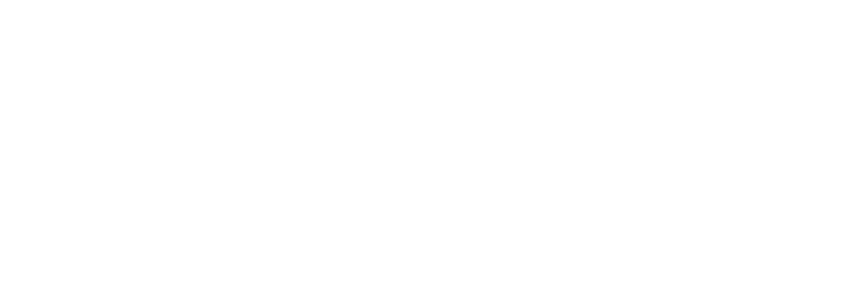
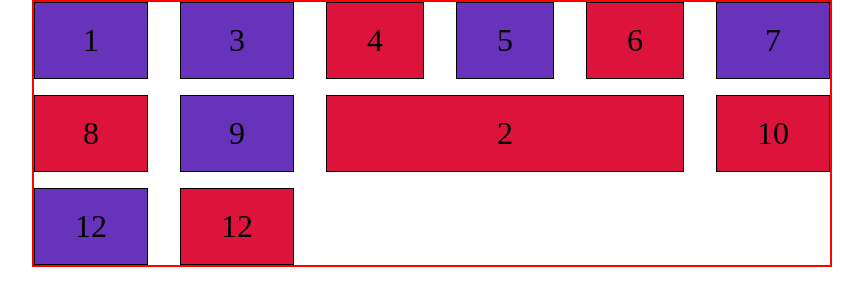
Before and after one commit to mankurtas/Grid-test, a plain HTML site: page index.html in a window 1280 px wide. Shown: the whole page, without its empty margins (208-1071 px from the left). Drawn offline with Linux system fonts and the light colour scheme; files whose address does not match are found by name.

Commit message:
after play

```diff
--- a/index.html
+++ b/index.html
@@ -5,7 +5,20 @@
     <meta http-equiv="X-UA-Compatible" content="IE=edge" />
     <meta name="viewport" content="width=device-width, initial-scale=1.0" />
     <link rel="stylesheet" href="/13. Grid 05.31/styles.css" />
-    <title>Document</title>
+    <title>Grid play</title>
   </head>
-  <body></body>
+  <body class="grid-container">
+    <div class="el-1 cell">1</div>
+    <div class="el-2 cell">2</div>
+    <div class="el-3 cell">3</div>
+    <div class="el-4 cell">4</div>
+    <div class="el-5 cell">5</div>
+    <div class="el-6 cell">6</div>
+    <div class="el-7 cell">7</div>
+    <div class="el-8 cell">8</div>
+    <div class="el-9 cell">9</div>
+    <div class="el-10 cell">10</div>
+    <div class="el-11 cell">12</div>
+    <div class="el-12 cell">12</div>
+  </body>
 </html>
--- a/styles.css
+++ b/styles.css
@@ -0,0 +1,27 @@
+* {
+  box-sizing: border-box;
+}
+.grid-container {
+  max-width: 800px;
+  margin: 0 auto;
+  border: solid 2px red;
+  display: grid;
+  grid-template-columns: repeat(6, auto);
+  grid-template-rows: repeat(3, auto);
+  grid-gap: 1rem 2rem;
+}
+
+.cell {
+  line-height: 75px;
+  background-color: crimson;
+  text-align: center;
+  font-size: 2em;
+  border: solid 1px black;
+}
+.el-2 {
+  grid-column: 3 / 6;
+  grid-row: 2 /3;
+}
+div:nth-child(odd) {
+  background-color: rgb(103, 51, 187);
+}
```
